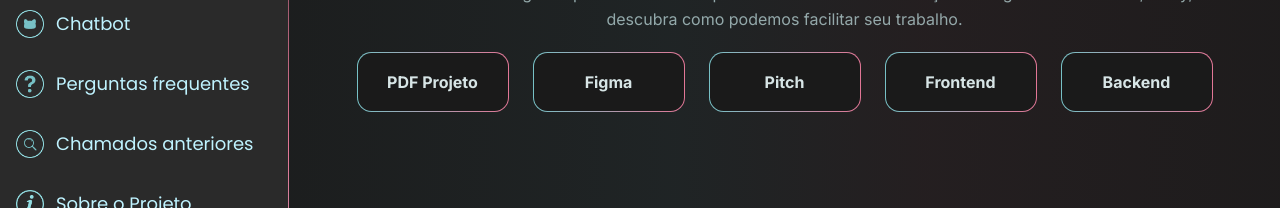
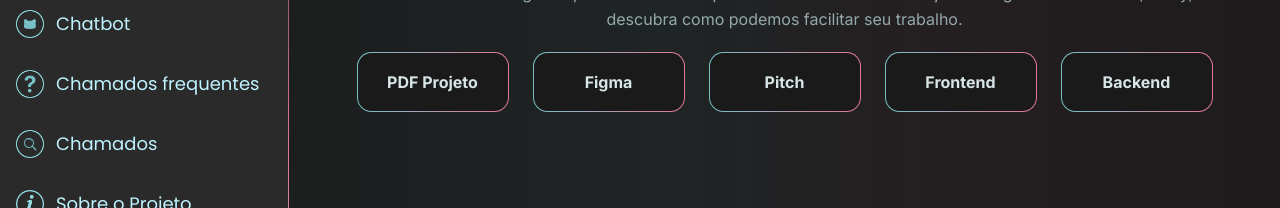
Before and after one commit to viniciusvinny233/project-chatbot-fiap, a React (Vite) app: page / in a window 1280 px wide. Shown: the part 272-480 px from the top of the page. Built offline with nearby package versions, Linux system fonts and the light colour scheme.

Commit message:
alteração nomes sidebar

```diff
--- a/src/components/Sidebar.tsx
+++ b/src/components/Sidebar.tsx
@@ -78,14 +78,14 @@
             className={`flex items-center space-x-2 hover:text-blue-500 ${isCollapsed ? 'justify-center' : ''}`}
           >
             <img src={FaqIcon} alt="Perguntas Frequentes" className="w-7 h-7 mr-1" />
-            {!isCollapsed && <span className="text-lg">Perguntas frequentes</span>}
+            {!isCollapsed && <span className="text-lg">Chamados frequentes</span>}
           </a>
           <a
             href="previous-calls"
             className={`flex items-center space-x-2 hover:text-blue-500 ${isCollapsed ? 'justify-center' : ''}`}
           >
             <img src={PreviousCallsIcon} alt="Chamados Anteriores" className="w-7 h-7 mr-1" />
-            {!isCollapsed && <span className="text-lg">Chamados anteriores</span>}
+            {!isCollapsed && <span className="text-lg">Chamados</span>}
           </a>
           <a
             href="about"
```
